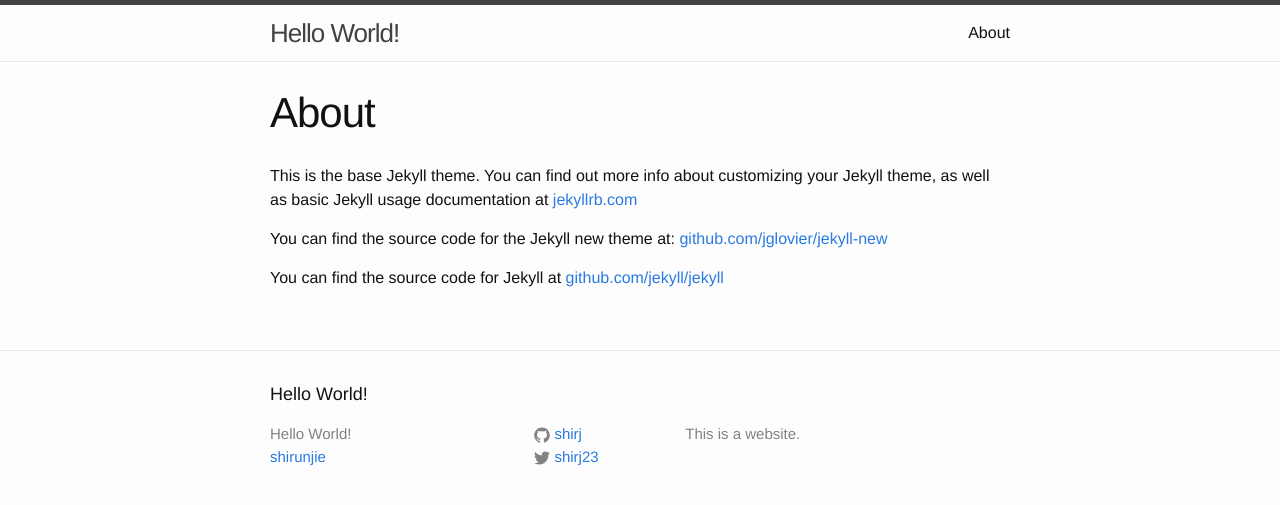
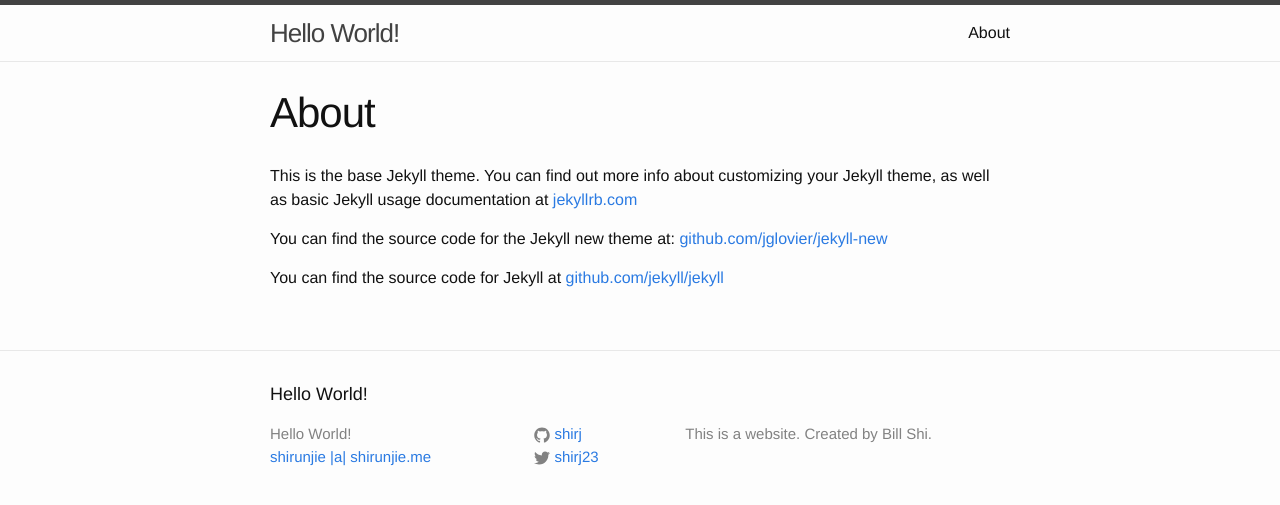
Before and after one commit to constructor-s/shirj.github.io, a Jekyll site: the page built from about.md, in a window 1280 px wide. Shown: the top 505 px of the page. Built offline with Jekyll 4.4.1, drawn with Linux system fonts in a browser that asks for light colours.

Commit message:
Original Theme

```diff
--- a/_config.yml
+++ b/_config.yml
@@ -1,8 +1,8 @@
 # Site settings
 title: Hello World!
-email: shirunjie # shi run jie . me
+email: shirunjie |a| shirunjie.me
 description: > # this means to ignore newlines until "baseurl:"
-  This is a website.
+  This is a website. Created by Bill Shi.
 baseurl: "" # the subpath of your site, e.g. /blog/
 url: "http://www.shirunjie.me" # the base hostname & protocol for your site
 twitter_username: shirj23
```
